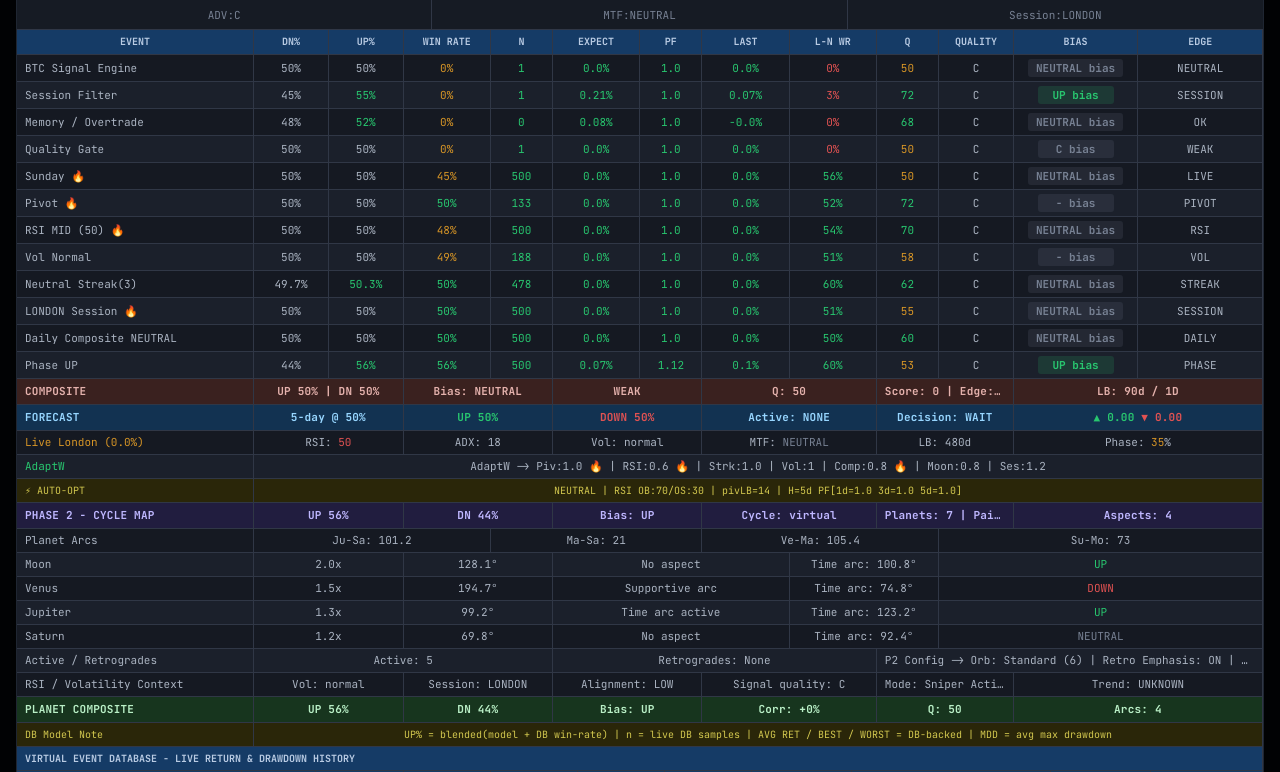
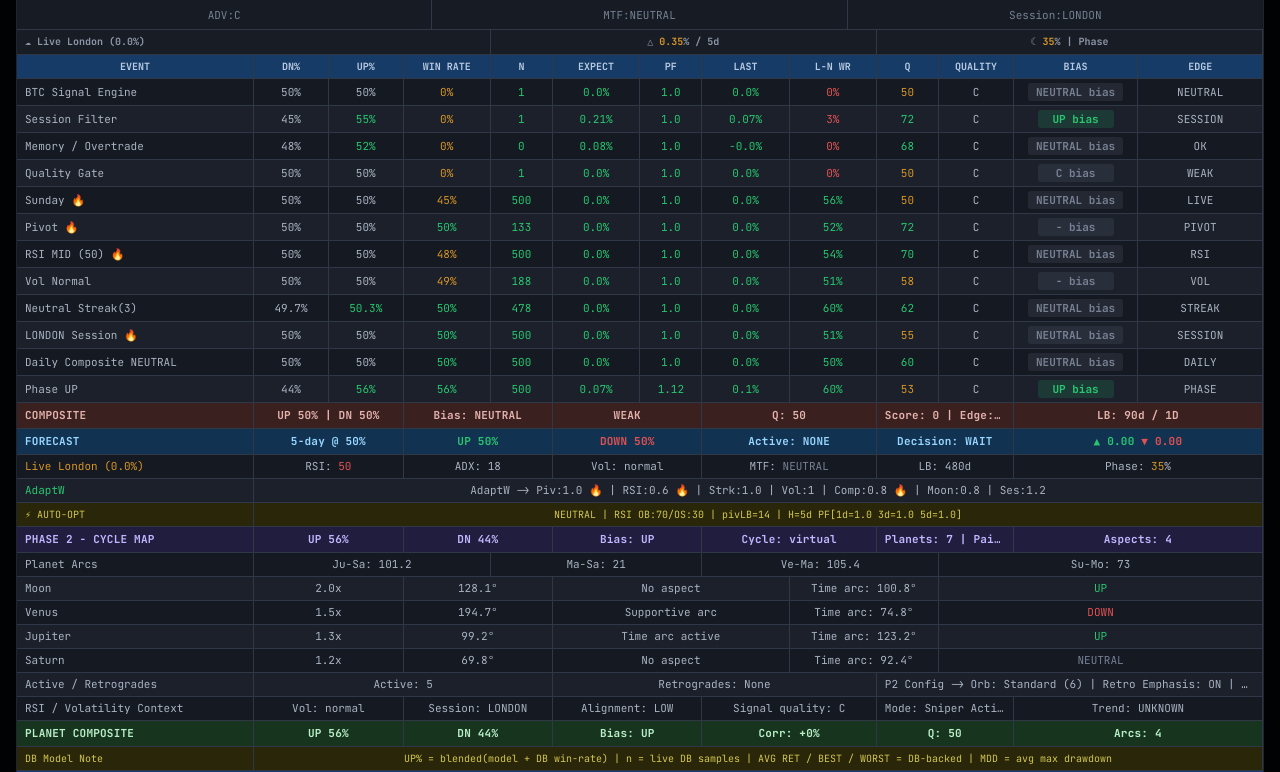
Before and after one commit to SilentWhaleReal/trading-dashboard, a Flask app: page / in a window 1280 px wide. Shown: the part 61-833 px from the top of the page. Run offline with Flask 3, Linux system fonts and the light colour scheme; data that the repository does not hold is empty.

Commit message:
Add live pre-event info row

```diff
--- a/templates/index.html
+++ b/templates/index.html
@@ -213,6 +213,15 @@
         font-size: 10px;
     }
 
+    .pre-event-row th {
+        height: 24px;
+        background: #171c25 !important;
+        color: #8d96a6;
+        font-size: 10px;
+        font-weight: 700;
+        text-transform: none;
+    }
+
     .chip {
         display: inline-flex;
         align-items: center;
@@ -389,6 +398,11 @@
             </colgroup>
 
             <thead>
+                <tr class="pre-event-row">
+                    <th colspan="4" class="left">☁ <span data-field="late-session-note">{{ late_session_note }}</span></th>
+                    <th colspan="5">△ <span class="warning" data-field="forecast-projected-pct">{{ forecast_projected_pct }}</span>% / 5d</th>
+                    <th colspan="4">☾ <span class="warning" data-field="phase-pct">{{ phase_pct }}</span>% | Phase</th>
+                </tr>
                 <tr>
                     <th>Event</th>
                     <th>DN%</th>
```
